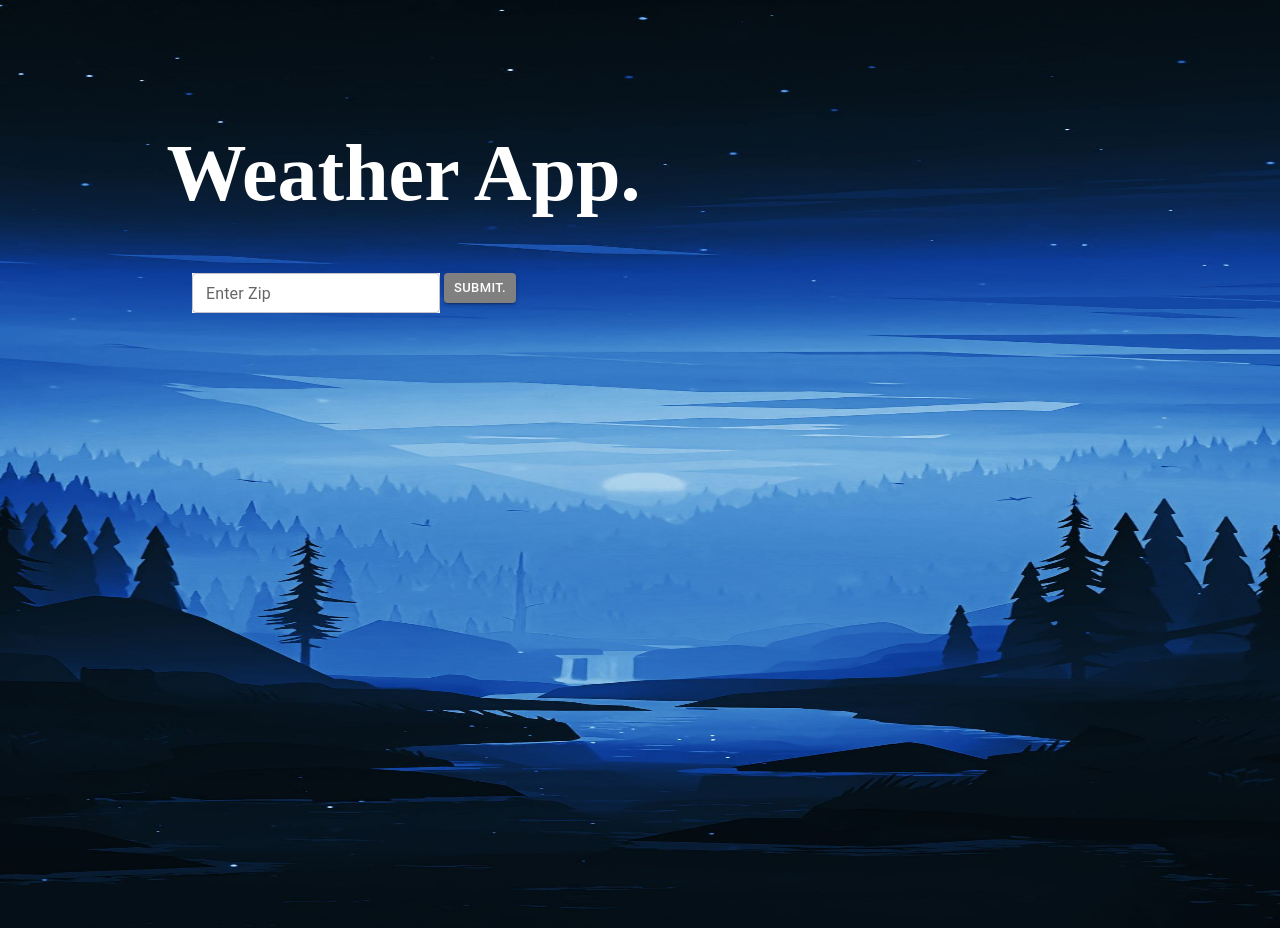
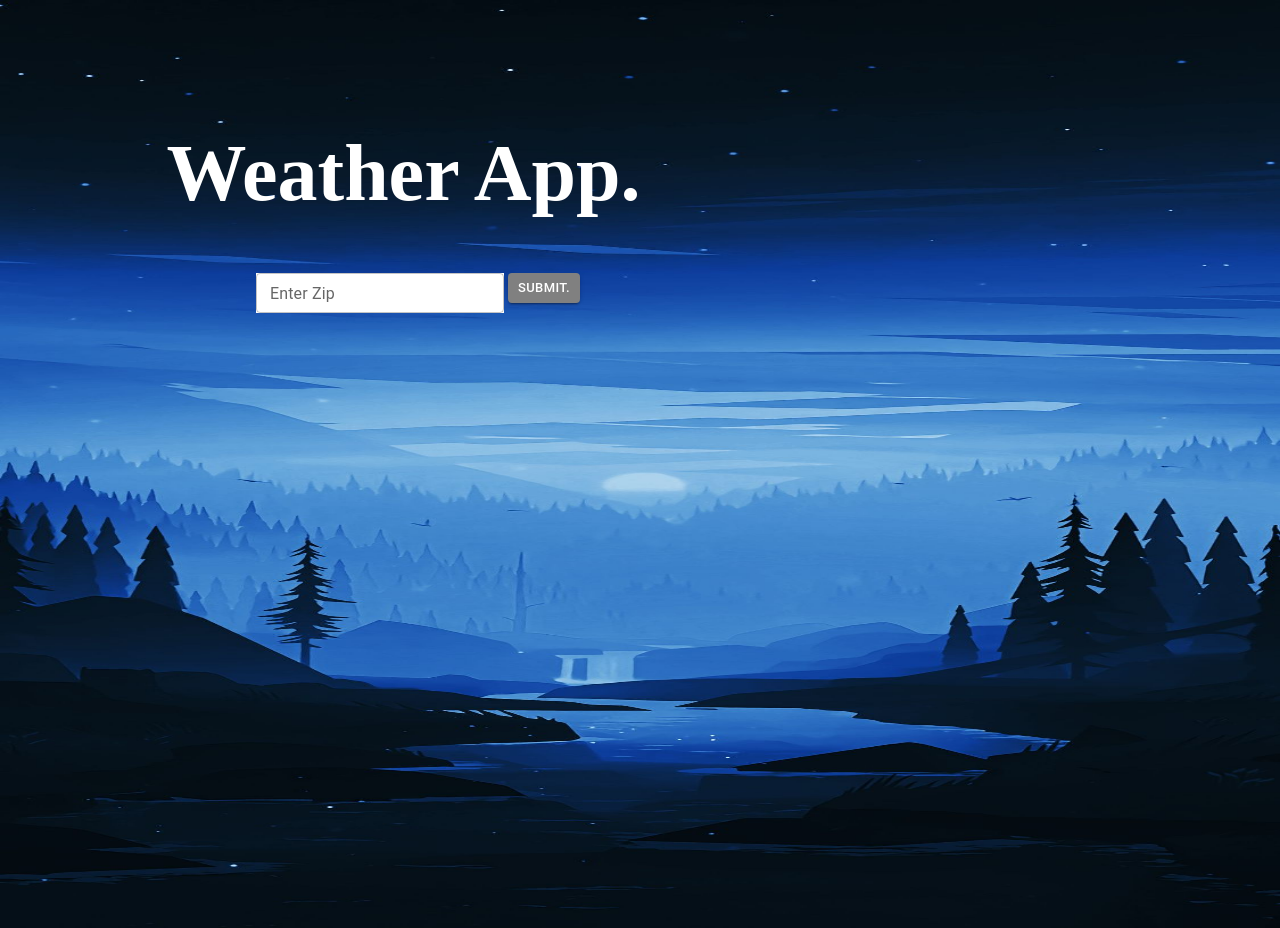
Before and after one commit to tgodkev/weather-app, a React (Create React App) app: page / in a window 1280 px wide. Built offline with nearby package versions, Linux system fonts and the light colour scheme; no server answers; a web font is replaced by a local one.

Commit message:
moved input again.

```diff
--- a/public/Style.css
+++ b/public/Style.css
@@ -110,7 +110,7 @@ body{
 
 .input{
     font-family: 'Bebas Neue', cursive;
-    margin-left: 15%;
+    margin-left: 20%;
     font-size: 20px;
     color: white;
 
```
